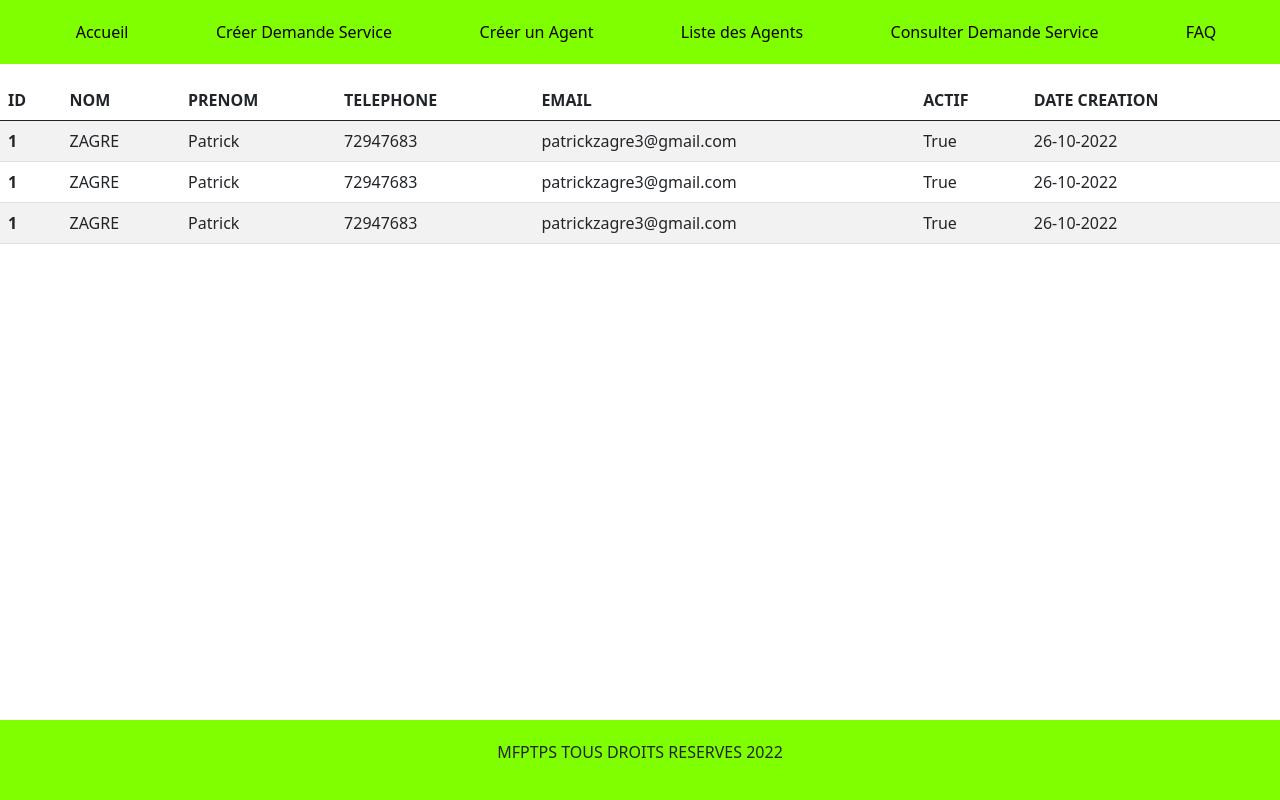
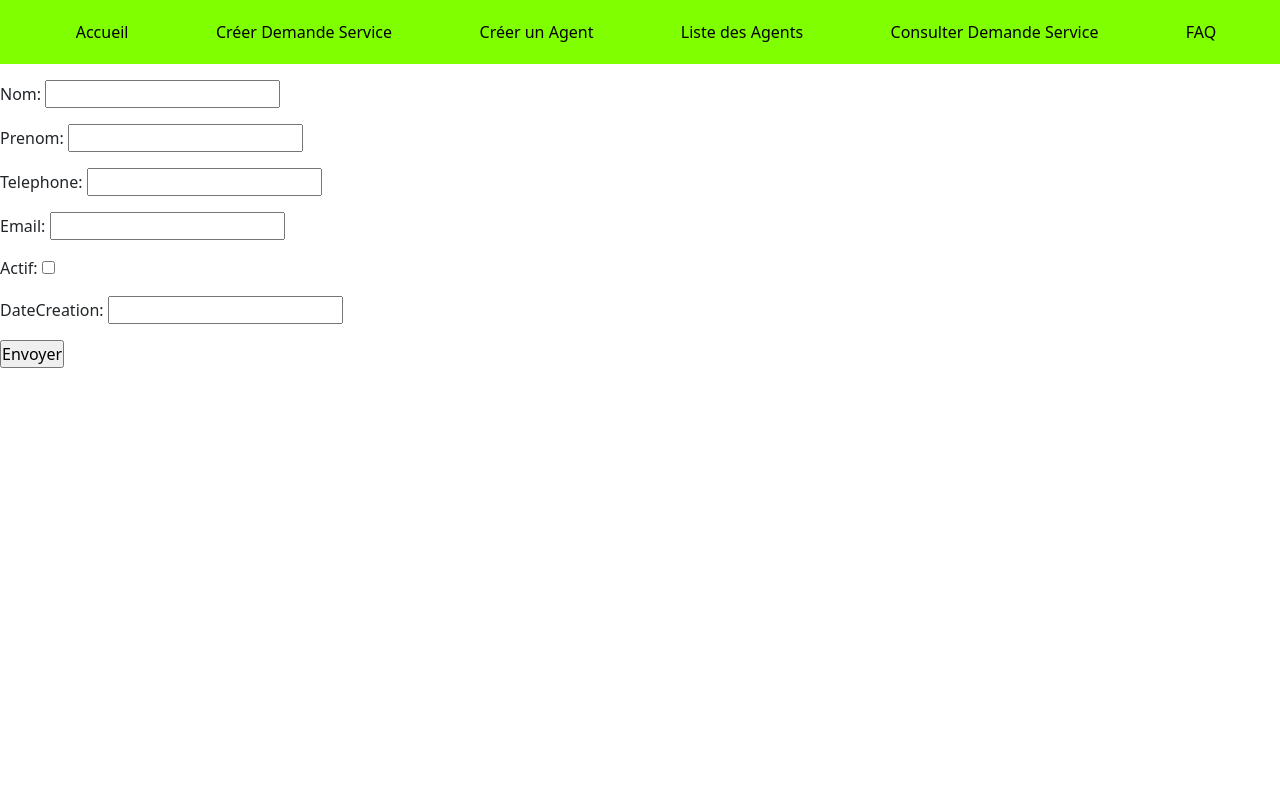
Before and after one commit to wendzagre/Projet-Bootcamp, a Django app: page /Agent/ in a window 1280 px wide. Run offline with Django 4.2, Linux system fonts and the light colour scheme.

Commit message:
Créer Agent Frontend

```diff
--- /dev/null
+++ b/helpDesk/Agent/forms.py
@@ -0,0 +1,7 @@
+from django import forms
+from Agent.models import Personne
+
+class PersonneForm(forms.ModelForm):
+    class Meta:
+        model=Personne
+        fields='__all__'
--- a/helpDesk/Agent/templates/agent.html
+++ b/helpDesk/Agent/templates/agent.html
@@ -21,9 +21,10 @@
       </tr>
     </thead>
     <tbody>
-      {% for cpt in compte%}
+      {% for cpt in personne %}
       <tr>
-        <th scope="col">{{cpt.id}} </th>
+        <th scope="col"></th>
+        <td> {{cpt.id}}</td>
         <td>{{cpt.nom}}</td>
         <td>{{cpt.prenom}}</td>
         <td>{{cpt.telephone}}</td>
--- a/helpDesk/Agent/templates/base.html
+++ b/helpDesk/Agent/templates/base.html
@@ -12,8 +12,8 @@
         <ul>
             <li><a href="">Accueil</a></li>
             <li><a href="{% url 'demande' %}">Créer Demande Service</a></li>
-            <li><a href="{% url 'create-agent' %}">Créer un Agent</a></li>
-            <li><a href="{% url 'Agent' %}">Liste des Agents</a></li>
+            <li><a href="{% url 'Agent' %}">Créer un Agent</a></li>
+            <li><a href="{% url 'create-agent' %}">Liste des Agents</a></li>
             <li><a href="{% url 'ticket' %}">Consulter Demande Service</a></li>
             <li><a href="{% url 'faq' %}">FAQ</a></li>
         </ul>
--- a/helpDesk/Agent/templates/create_agent.html
+++ b/helpDesk/Agent/templates/create_agent.html
@@ -5,48 +5,11 @@
 
 
 {% block content %}
-
-<div class="container mt-3 col-md-6 offset-md-3">
-
-    <form>
-
-      <div class="mb-3">
-          <label class="form-label" >Nom</label>
-          <input type="text"  class="form-control">
-      </div>
-
-      <div class="mb-3">
-          <label class="form-label" >Prenom</label>
-          <input type="text" class="form-control">
-      </div>
-
-      <div class="mb-3">
-          <label class="form-label" >Email</label>
-          <input type="email"  class="form-control">
-      </div>
-
-      <div class="mb-3">
-          <label class="form-label" >Telephone</label>
-          <input type="tel"  class="form-control">
-      </div>
-
-      <div class="mb-3">
-        <label class="form-label" >Matricule</label>
-        <input type="tel"  class="form-control">
-    </div>
-
-    <div class="mb-3">
-        <label class="form-label" >Password</label>
-        <input type="tel"  class="form-control">
-    </div>
-
-      <button  class="btn btn-info" type="submit"> Enregistrer</button>
-
-    </form>
-
-
-  </div>
-
+<form action="" method="post" novalidate>
+  {% csrf_token %}
+  {{ form.as_p }}
+  <input type="submit" value="Envoyer">
+</form>
 
 
 {% endblock %}
--- a/helpDesk/Agent/urls.py
+++ b/helpDesk/Agent/urls.py
@@ -2,7 +2,7 @@ from django.urls import path #Fonction Path
 from .import views
 
 urlpatterns=[
-    path('',views.Agent,name='Agent'),
+    path('',views.create_agent,name='Agent'),
 
 
 
--- a/helpDesk/Agent/views.py
+++ b/helpDesk/Agent/views.py
@@ -1,45 +1,23 @@
 from django.shortcuts import render
 from django.http import HttpResponse
+from Agent.models import Personne
+from Agent.forms import PersonneForm
+
+
+def create_agent(request):
+    if request.method=='POST':
+        form=PersonneForm(request.POST)
+        if form.is_valid():
+            personne=form.save()
+    else:
+        form=PersonneForm()
+    return render(request,'create_agent.html',{'form':form})
+
+
+def personne_detail(request):
+    personne=Personne.objects.all()
+    return render(request,'agent.html',{'personne':personne})
 
 
 
-def Agent(request):
-    compte=[
-        {
-        'id':'1',
-        'nom':'ZAGRE',
-        'prenom':'Patrick',
-        'telephone':'72947683',
-        'email':'patrickzagre3@gmail.com',
-        'actif':'True',
-        'dateCreation':'26-10-2022'
-        },
-
-        {
-        'id':'1',
-        'nom':'ZAGRE',
-        'prenom':'Patrick',
-        'telephone':'72947683',
-        'email':'patrickzagre3@gmail.com',
-        'actif':'True',
-        'dateCreation':'26-10-2022'
-
-        },
-
-        {
-        'id':'1',
-        'nom':'ZAGRE',
-        'prenom':'Patrick',
-        'telephone':'72947683',
-        'email':'patrickzagre3@gmail.com',
-        'actif':'True',
-        'dateCreation':'26-10-2022'
-        },
-    ]
-    context={
-          'compte':compte
-        }
-    return render(request,'agent.html',context)
-
-
 # Create your views here.
--- a/helpDesk/gestion/urls.py
+++ b/helpDesk/gestion/urls.py
@@ -4,6 +4,7 @@ from .import views #raccourci pour le repertoire courant
 #URL patterns pour chaque ligne
 urlpatterns=[
     path('',views.ticket,name='ticket'),
+
 ]
 
 # '': chaine vide et /
--- a/helpDesk/gestion/views.py
+++ b/helpDesk/gestion/views.py
@@ -11,7 +11,7 @@ def FAQ(request):
     return render(request,'Faq.html')
 
 def Lagent(request):
-    return render(request, 'create_agent.html')
+    return render(request, 'agent.html')
 
 
 
--- a/helpDesk/helpDesk/urls.py
+++ b/helpDesk/helpDesk/urls.py
@@ -16,7 +16,8 @@ Including another URLconf
 from django.contrib import admin
 from django.urls import include,path
 import authentication.views
-from gestion import views
+from  gestion import views
+
 
 
 
@@ -31,7 +32,7 @@ urlpatterns = [
     path('demande/',views.Demande,name='demande') ,
     path('faq/',views.FAQ,name='faq') ,
     path('agent/',views.Lagent,name='create-agent') ,
-    path('signup/',authentication.views.signup_page,name='signup')
+    path('signup/',authentication.views.signup_page,name='signup'),
 
 
 
```
Also changed, not shown: helpDesk/authentication/templates/authentication/login.html (+40 -5 lines), helpDesk/db.sqlite3.
